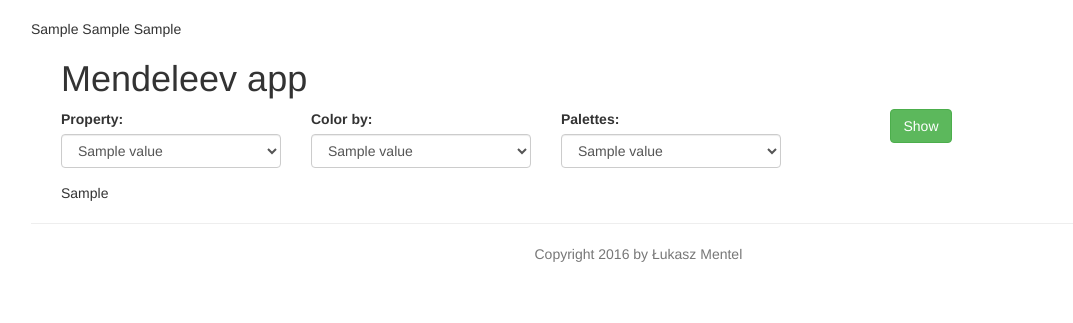
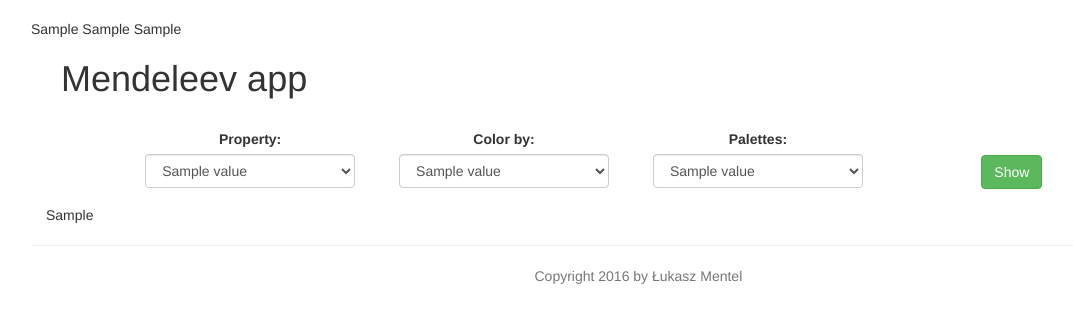
Before and after one commit to lmmentel/mendeleevapp, a Flask app: template app/templates/index.html in a window 1280 px wide. Shown: the part 51-374 px from the top of the page, without its empty margins (9-1082 px from the left). Run offline with Flask 2, Linux system fonts and the light colour scheme; the template is opened without the code that fills it: most values are stand-ins (such as "Sample title", 1, 10 or a date in 2020); parts of the project's set-up code (start-up, migrations or seed data) failed here and were passed over; some libraries are stand-ins or nearby versions; some web fonts are replaced.

Commit message:
updated the layout

```diff
--- a/app/static/css/mendeleev.css
+++ b/app/static/css/mendeleev.css
@@ -29,6 +29,22 @@
   display: inline;
 }
 
+.bk-root {
+  max-width: 1200px;
+}
+
 .bk-root .bk-slick-header-column.bk-ui-state-default {
   height: 25px!important;
 }
+
+.toolbarparent {
+  width:100%;
+  text-align: center;
+}
+
+.toolbarchild {
+  display: inline-block;
+  width: 250px;
+  height: 70px;
+  padding: 20px;
+}
--- a/app/templates/index.html
+++ b/app/templates/index.html
@@ -14,11 +14,13 @@
 
     <h1>Mendeleev app</h1>
 
-    <div class="row" style="max-width: 1000px;">
+    <div class="row" style="max-width: 1200px;">
+
+      <div class="toolbarparent">
 
       <form name="prop_select" method='GET'>
 
-      <div class="form-group col-md-3">
+        <div class="form-group toolbarchild">
           <label>Property:</label>
           <select class="form-control" name="prop">
               {% for key, value in properties.items() %}
@@ -27,7 +29,7 @@
           </select>
         </div>
 
-      <div class="form-group col-md-3">
+        <div class="form-group toolbarchild">
           <label>Color by:</label>
           <select class="form-control" name="colorby">
               {% for key, value in categories.items() %}
@@ -36,7 +38,7 @@
           </select>
         </div>
 
-      <div class="form-group col-md-3">
+        <div class="form-group toolbarchild">
           <label>Palettes:</label>
           <select class="form-control" name="palette">
               {% for key, value in palettes.items() %}
@@ -45,7 +47,7 @@
           </select>
         </div>
 
-      <div class="text-center col-md-3">
+        <div class="toolbarchild">
           <button type="submit" class="btn btn-md btn-success">Show</button>
         </div>
 
@@ -53,6 +55,12 @@
 
       </div>
 
+    </div>
+
+    <div class="row" style="max-width: 1200px;">
+
         {{ plot_div|indent(4)|safe }}
 
+    </div>
+
 {% endblock %}
```
Also changed, not shown: app/templates/correlations.html (+13 -4 lines). Lines whose indentation alone changed are shown as unchanged.
